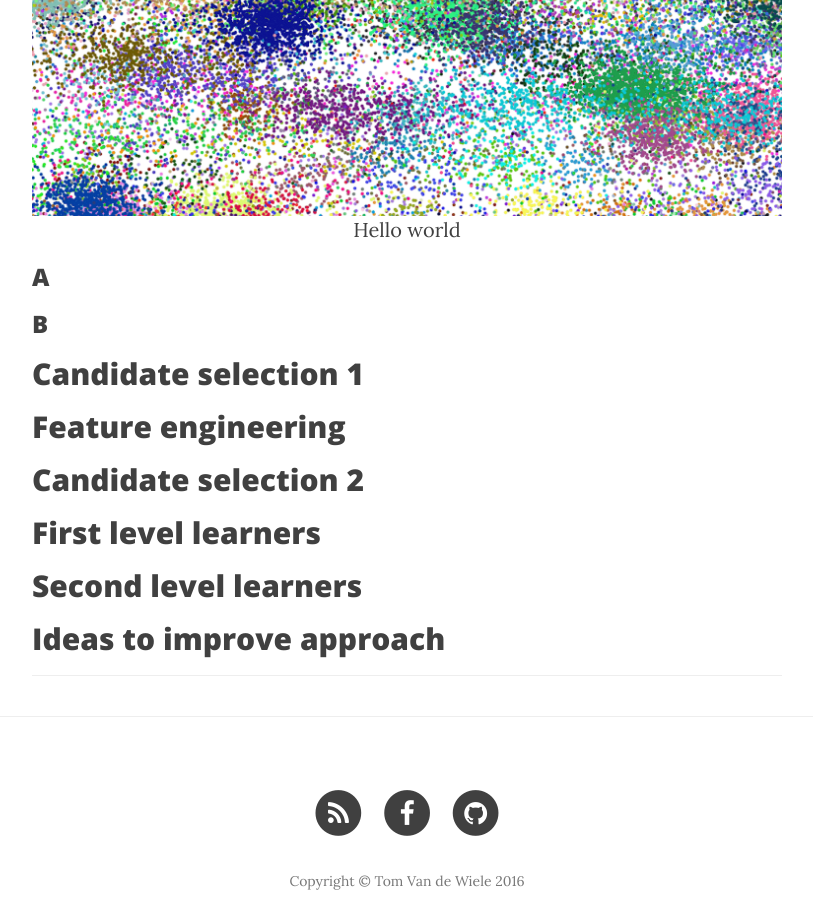
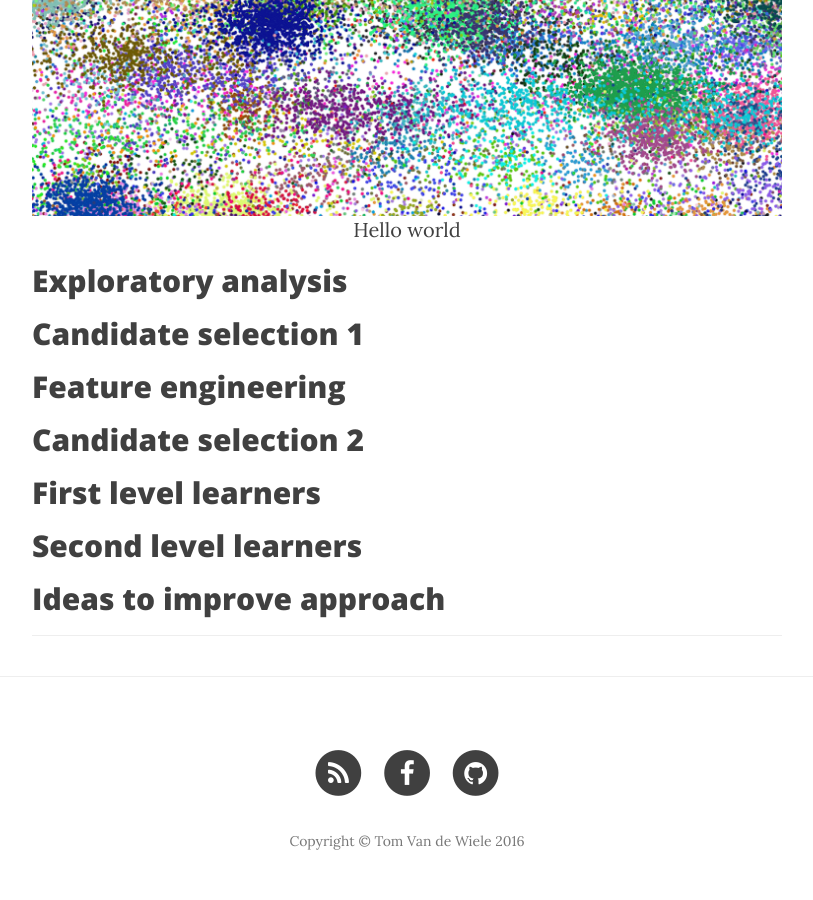
Before and after one commit to ttvand/ttvand.github.io, a Jekyll site: the page built from _posts/2016-07-09-Winning approach of the Facebook V Kaggle competition.md, in a window 1280 px wide and 900 px high, scrolled down 1457 px. Shown: the whole window, without its empty margins (233-1046 px from the left). Built offline with Jekyll 4.4.1, drawn with Linux system fonts in a browser that asks for light colours; nearby versions of some CDN libraries; comment, search, counter and statistics services are not loaded.

Commit message:
Added comments in posts

```diff
--- /dev/null
+++ b/_includes/disqus.html
@@ -0,0 +1,11 @@
+<div id="disqus_thread"></div>
+<script type="text/javascript">
+    var disqus_shortname = 'tvdwiele'; // required: replace example with your forum shortname
+    /* * * DON'T EDIT BELOW THIS LINE * * */
+    (function() {
+        var dsq = document.createElement('script'); dsq.type = 'text/javascript'; dsq.async = true;
+        dsq.src = '//' + disqus_shortname + '.disqus.com/embed.js';
+        (document.getElementsByTagName('head')[0] || document.getElementsByTagName('body')[0]).appendChild(dsq);
+    })();
+</script>
+<noscript>Please enable JavaScript to view the <a href="http://disqus.com/?ref_noscript">comments powered by Disqus.</a></noscript>
--- a/_layouts/post.html
+++ b/_layouts/post.html
@@ -47,4 +47,6 @@ layout: default
     </div>
 </article>
 
+{% include disqus.html %}
+
 <hr>
--- a/_posts/2016-07-09-Winning approach of the Facebook V Kaggle competition.md
+++ b/_posts/2016-07-09-Winning approach of the Facebook V Kaggle competition.md
@@ -19,9 +19,7 @@ The [Facebook V: Predicting Check Ins data science competition](https://www.kagg
 
 {% include image.html url="/img/kaggle_screenshot-min.png" description="Hello world" %}
 
-### A
-
-### B
+## Exploratory analysis
 
 ## Candidate selection 1
 
```
Also changed, not shown: 1 other file.
